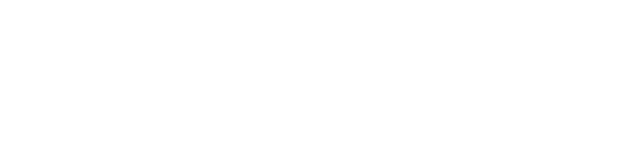
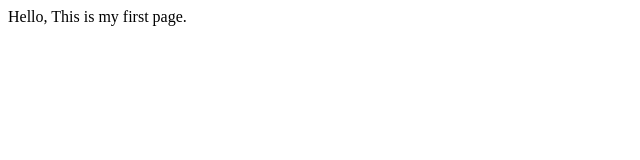
Before and after one commit to rohita-ch/Bootcamp, a plain HTML site: page index.html in a window 1280 px wide. Shown: the whole page, without its empty margins (0-640 px from the left). Drawn offline with Linux system fonts and the light colour scheme.

Commit message:
Updating html file

```diff
--- a/index.html
+++ b/index.html
@@ -6,6 +6,6 @@
     <title>Document</title>
 </head>
 <body>
-
+    Hello, This is my first page.
 </body>
 </html>
```
